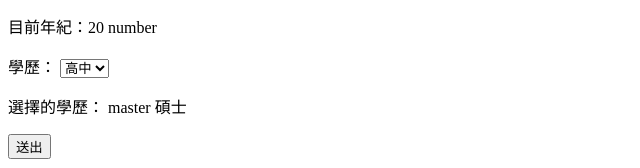
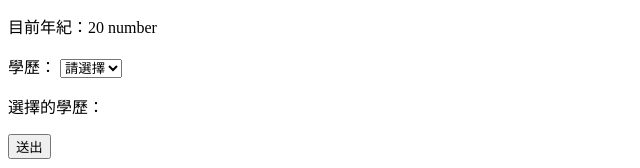
Before and after one commit to HsiaoHungWang/vue-ojtm, a Vue app: page / in a window 1280 px wide. Shown: the part 175-343 px from the top of the page, without its empty margins (0-640 px from the left). Built offline with nearby package versions, Linux system fonts and the light colour scheme.

Commit message:
讀取被選擇option的value與text

```diff
--- a/src/components/EeventBinding.vue
+++ b/src/components/EeventBinding.vue
@@ -4,6 +4,8 @@ import { ref } from 'vue';
 
 const userName = ref('guest');
 const age = ref(20);
+const educationValue = ref('')
+const educationText = ref('')
 
 const submitHandler = () => {
     if (userName.value.length === 0) {
@@ -24,6 +26,16 @@ const submitHandler = () => {
 //     alert(`資料送出 ${userName.value}`);
 
 // };
+
+const changeHandler = event => {
+    // console.log(event.target);
+    //多個option會產生options的集合
+    //selectedIndex表示被選到option的index
+    const idx = event.target.selectedIndex;
+    // console.log(event.target.options[idx].value);
+    // console.log(event.target.options[idx].text);
+    educationText.value = event.target.options[idx].text;
+};
 </script>
 
 <template>
@@ -38,14 +50,15 @@ const submitHandler = () => {
             </label>
             <p>目前年紀：{{ age }} {{ typeof age }}</p>
             <label>學歷：
-                <select>
+                <select v-model="educationValue" @change="changeHandler">
+                    <option value="" disabled>請選擇</option>
                     <option value="highschool">高中</option>
                     <option value="bachelor">大學</option>
                     <option value="master">碩士</option>
                     <option value="phd">博士</option>
                 </select>
             </label>
-            <p>選擇的學歷： master 碩士</p>
+            <p>選擇的學歷： {{ educationValue }} {{ educationText }}</p>
             <button type="submit">送出</button>
         </form>
     </div>
```
